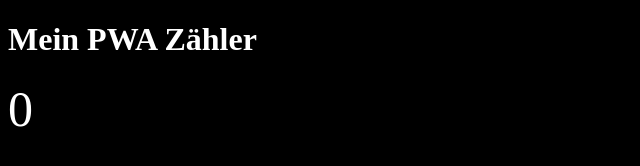
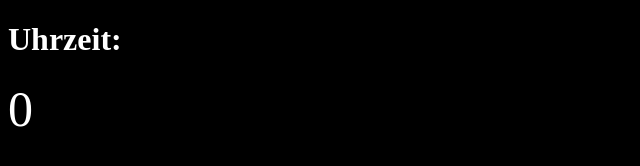
Before and after one commit to Skygater27/schlafen, a plain HTML site: page index.html in a window 1280 px wide. Shown: the whole page, without its empty margins (0-640 px from the left). Drawn offline with Linux system fonts and the light colour scheme.

Commit message:
Update index.html

```diff
--- a/index.html
+++ b/index.html
@@ -14,7 +14,7 @@
     <title>Schlafen?</title>
 </head>
 <body>
-    <h1>Mein PWA Zähler</h1>
+    <h1>Uhrzeit:</h1>
 
     <div id="zaehler-anzeige" style="font-size: 50px;">0</div>
 
```
